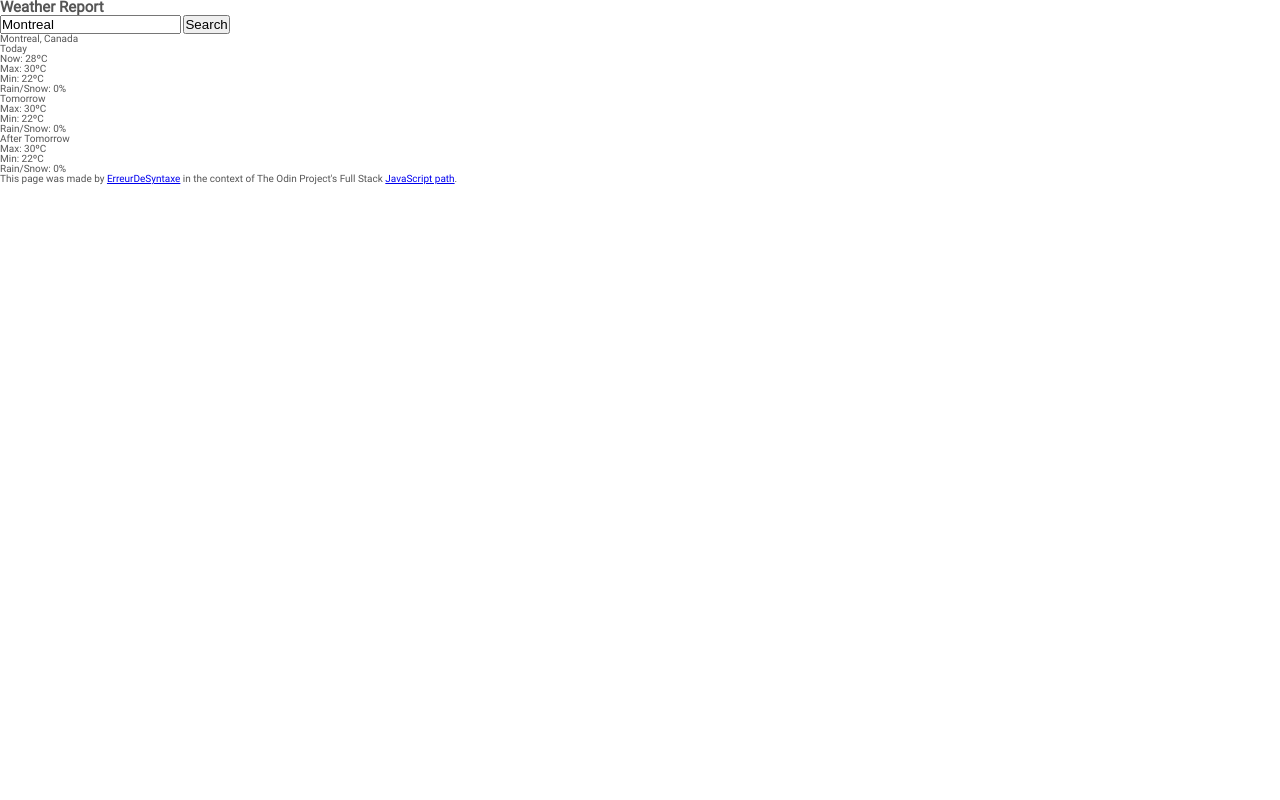
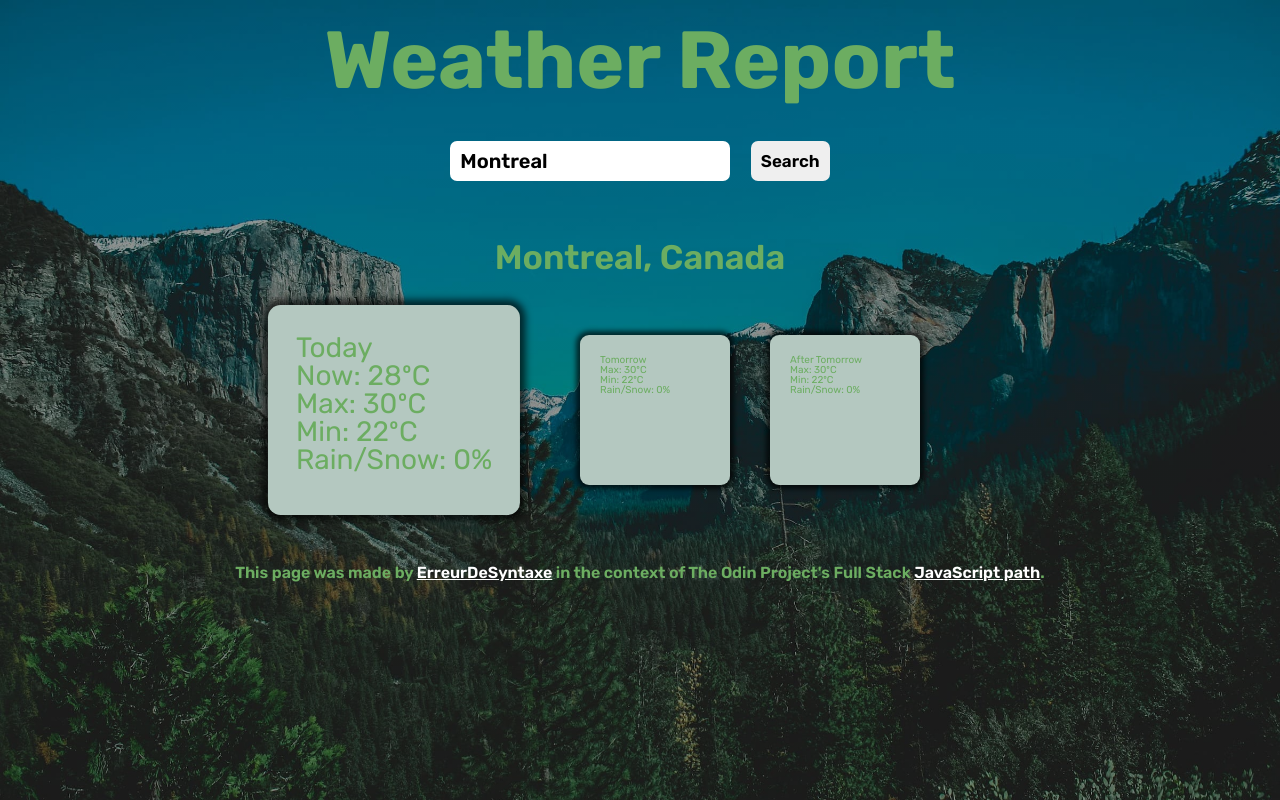
Before and after one commit to ErreurDeSyntaxe/full-stack-weather, a website built with webpack: page src/index.html in a window 1280 px wide. Built offline with nearby package versions, Linux system fonts and the light colour scheme.

Commit message:
Style page

```diff
--- a/src/css/style.css
+++ b/src/css/style.css
@@ -37,8 +37,8 @@ True Greys: #555
 /* 2 / 4 / 8 / 12 / 16 / 24 / 32 / 48 / 64 / 80 / 96 / 128 */
 
 @font-face {
-  font-family: 'robotoReg';
-  src: url('./font/Roboto-Regular.ttf');
+  font-family: 'rubik';
+  src: url('./font/Rubik-VariableFont_wght.ttf');
 }
 *,
 *::before,
@@ -52,11 +52,127 @@ html {
   scroll-behavior: smooth;
 }
 body {
-  font-family: 'robotoReg', sans-serif;
+  font-family: 'rubik', 'Arial', sans-serif;
   line-height: 1;
   font-weight: 400;
-  color: #555;
+  color: #6cad61;
+  padding: 0 3rem;
+  height: 100vh;
+
+  background-image: linear-gradient(
+      to right,
+      rgba(0, 0, 0, 0.4),
+      rgba(0, 0, 0, 0.4)
+    ),
+    url('../img/background-valley-op.jpg');
+  background-repeat: no-repeat;
+  background-size: cover;
+
+  display: flex;
+  flex-direction: column;
 }
 :root {
   --color-true-gray: #555;
 }
+
+.main {
+  flex: 1;
+}
+.section {
+  padding: 2rem 0;
+}
+.section-hero {
+}
+.hero {
+}
+.hero-text-box {
+  font-size: 5.4rem;
+  text-align: center;
+}
+.section-search {
+  max-width: 80rem;
+  margin: 0 auto;
+}
+.form {
+  max-width: 40rem;
+  margin: auto;
+
+  display: flex;
+  justify-content: space-around;
+}
+.search {
+  font-size: 2rem;
+  font-weight: 600;
+  font-family: 'rubik', 'Arial', 'Times New Roman';
+
+  border: none;
+  border-radius: 7px;
+
+  width: 70%;
+  padding: 0.5rem 1rem;
+}
+.button {
+  font-size: 1.7rem;
+  font-weight: 600;
+  font-family: 'rubik', 'Arial', 'Times New Roman';
+
+  padding: 1rem;
+  border: none;
+  border-radius: 7px;
+}
+.section-weather {
+  max-height: 50%;
+}
+.card-container {
+  padding: 4rem;
+
+  display: flex;
+  gap: 4rem;
+  justify-content: center;
+}
+.location {
+  text-align: center;
+  font-size: 3.4rem;
+  font-weight: 600;
+
+  padding: 2rem;
+}
+.weather-card {
+  border: none;
+  border-radius: 9px;
+  background-color: #b4c8c0;
+
+  box-shadow: 0px 0px 5px 4px rgba(1, 1, 1, 0.67);
+
+  padding: 2rem;
+  min-width: 15rem;
+  max-width: 20rem;
+  min-height: 15rem;
+  max-height: 20rem;
+}
+.today {
+  transform: scale(1.4) translateX(-4rem);
+}
+.future {
+  /* max-width: 25rem; */
+  /* max-height: 25rem; */
+}
+.info {
+  font-size: 2rem;
+}
+.footer {
+  font-size: 1.6rem;
+  font-weight: 600;
+  text-align: center;
+
+  padding: 2rem;
+}
+.footer-link:link,
+.footer-link:visited {
+  color: #fff;
+  transition: all 300ms;
+}
+.footer-link:hover,
+.footer-link:active {
+  color: #eee;
+}
```
